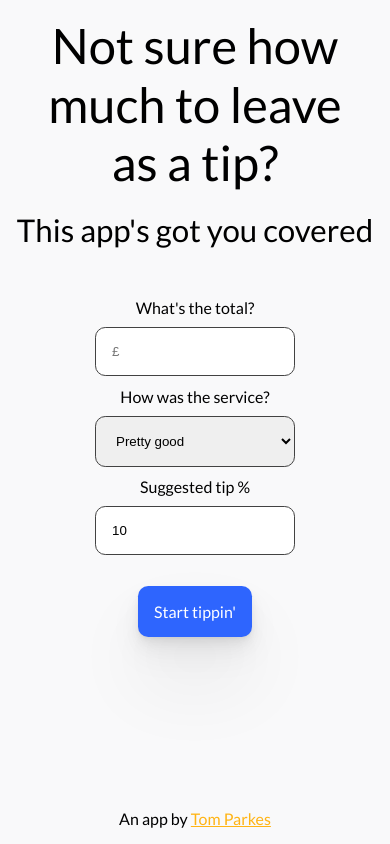
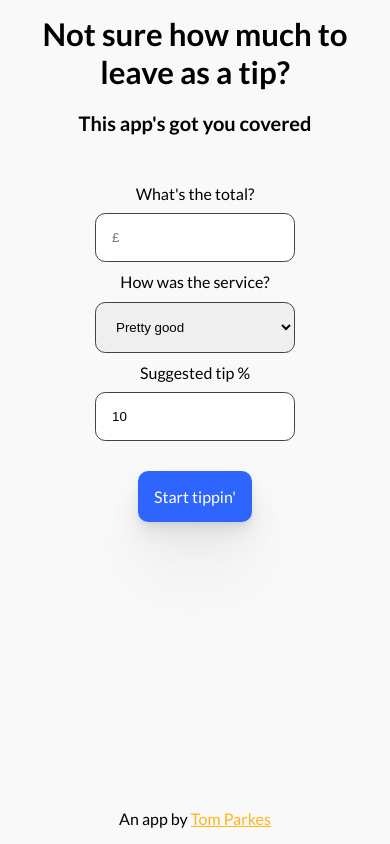
Before and after one commit to tpp1987/tip-calculator, a plain HTML site: page index.html in a window 390 px wide. Drawn offline with Linux system fonts and the light colour scheme.

Commit message:
mobile headings

```diff
--- a/styles/style.css
+++ b/styles/style.css
@@ -225,6 +225,16 @@ footer a {
     header {
         padding-bottom: var(--l5-font-size);
     }
+
+    h1 {
+        font-size: var(--l3-font-size);
+        font-weight: 700;
+    }
+
+    h2 {
+        font-size: var(--l1-font-size);
+        font-weight: 700;
+    }
 }
 
 /*==================================================*/
```
